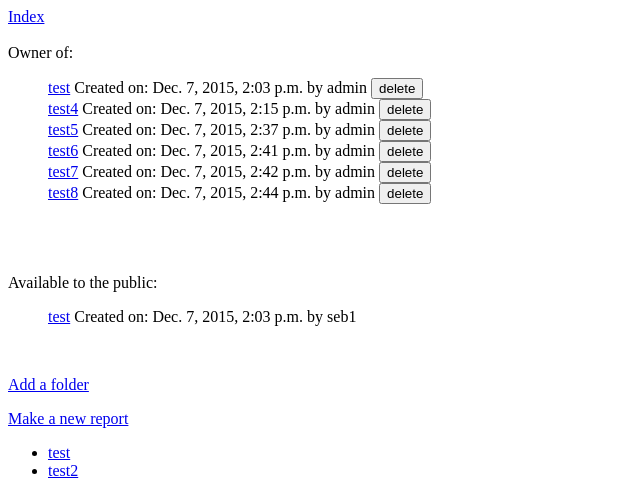
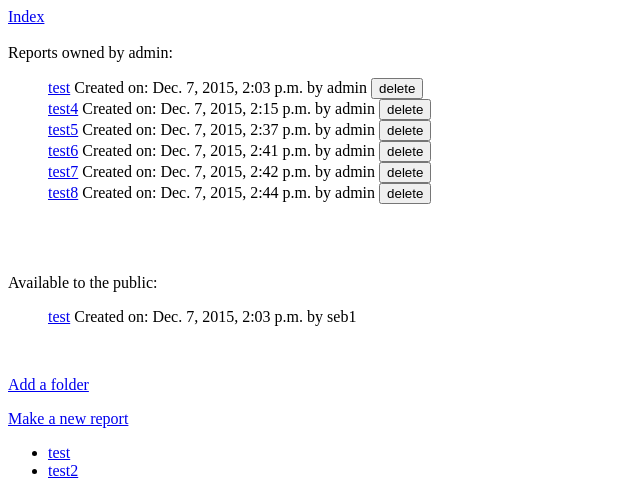
Before and after one commit to ReidBix/cs3240-f15-team19, a Django app: page /SecureWitness/reports/ in a window 1280 px wide. Shown: the top 479 px of the page, without its empty margins (0-640 px from the left). Run offline with Django 3.2, Linux system fonts and the light colour scheme; a user stored in the database is signed in; data comes from the database, SQL or seed files in the repository; both versions use the stored data as it was after the commit; data that the repository does not hold is empty; parts of the project's set-up code (start-up, migrations or seed data) failed here and were passed over.

Commit message:
Cleaning before working on search

```diff
--- a/dev/Project/SecureWitness/views.py
+++ b/dev/Project/SecureWitness/views.py
@@ -199,9 +199,10 @@ def reports(request, rep_id):
     admin_report_list = Report.objects.exclude(user = reporter_name).exclude(group__in=g_list).exclude(sharedusers=request.user).exclude(private=False).order_by('timestamp')
 
     the_folders = Folder.objects.all()
-    return render(request, 'SecureWitness/reports.html', {'folders': the_folders, 'report_list': report_list,
+    context = {'folders': the_folders, 'report_list': report_list, 'reporter': reporter_name,
                   'group_report_list': group_report_list, 'shared_report_list':shared_report_list, 'public_report_list':public_report_list,
-                                                          'admin_report_list':admin_report_list})
+                                                          'admin_report_list':admin_report_list}
+    return render(request, 'SecureWitness/reports.html', context)
 
 @login_required
 def disp_report(request, rep_id):
--- a/dev/templates/SecureWitness/reports.html
+++ b/dev/templates/SecureWitness/reports.html
@@ -9,7 +9,7 @@
     <a href="/SecureWitness/">Index</a>
 <br/><br/>
     {% if report_list %}
-            Owner of:
+            Reports owned by {{ reporter }}:
 
         <ul>
             {% for old_reports in report_list %}
```
Also changed, not shown: dev/SecureWitness.db.
